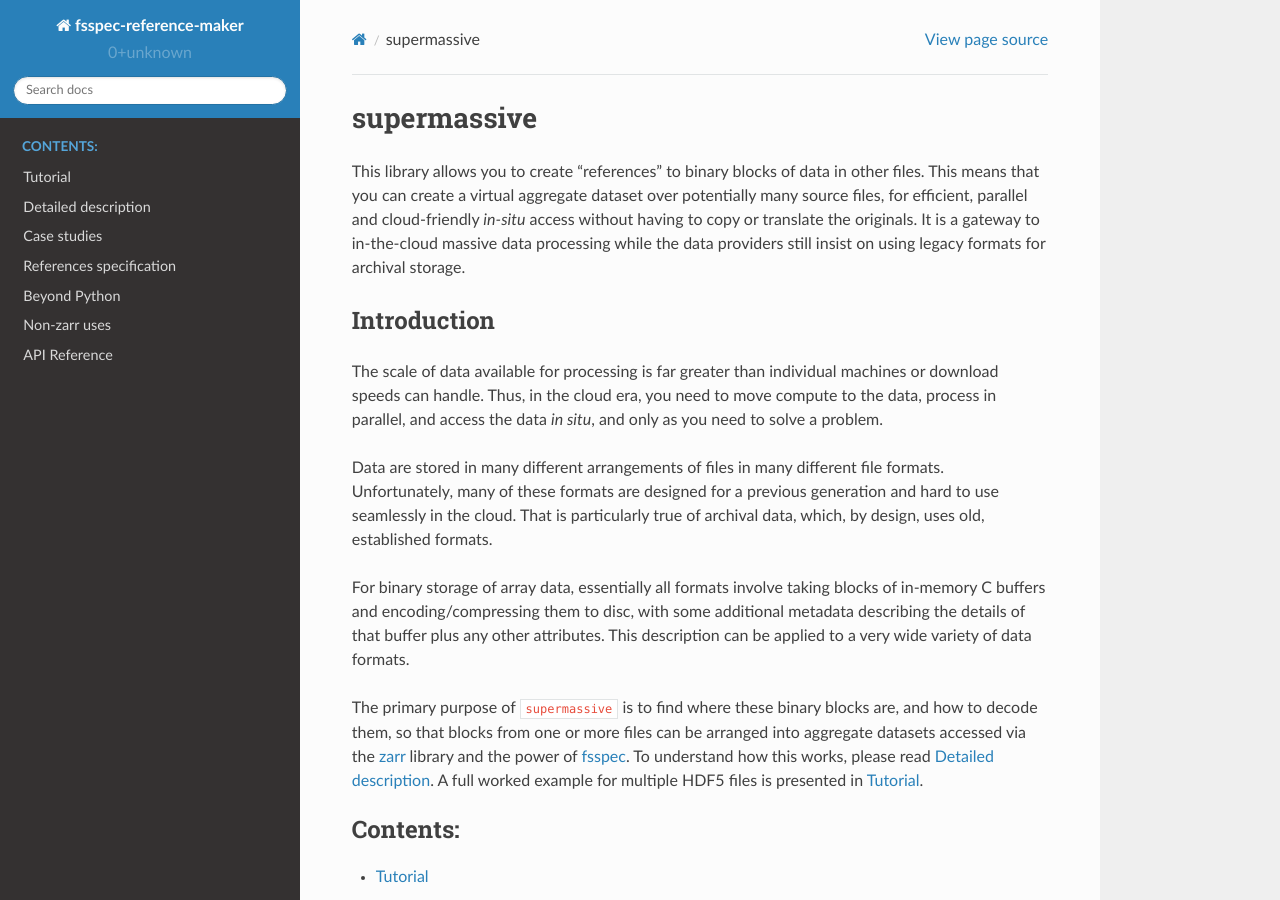
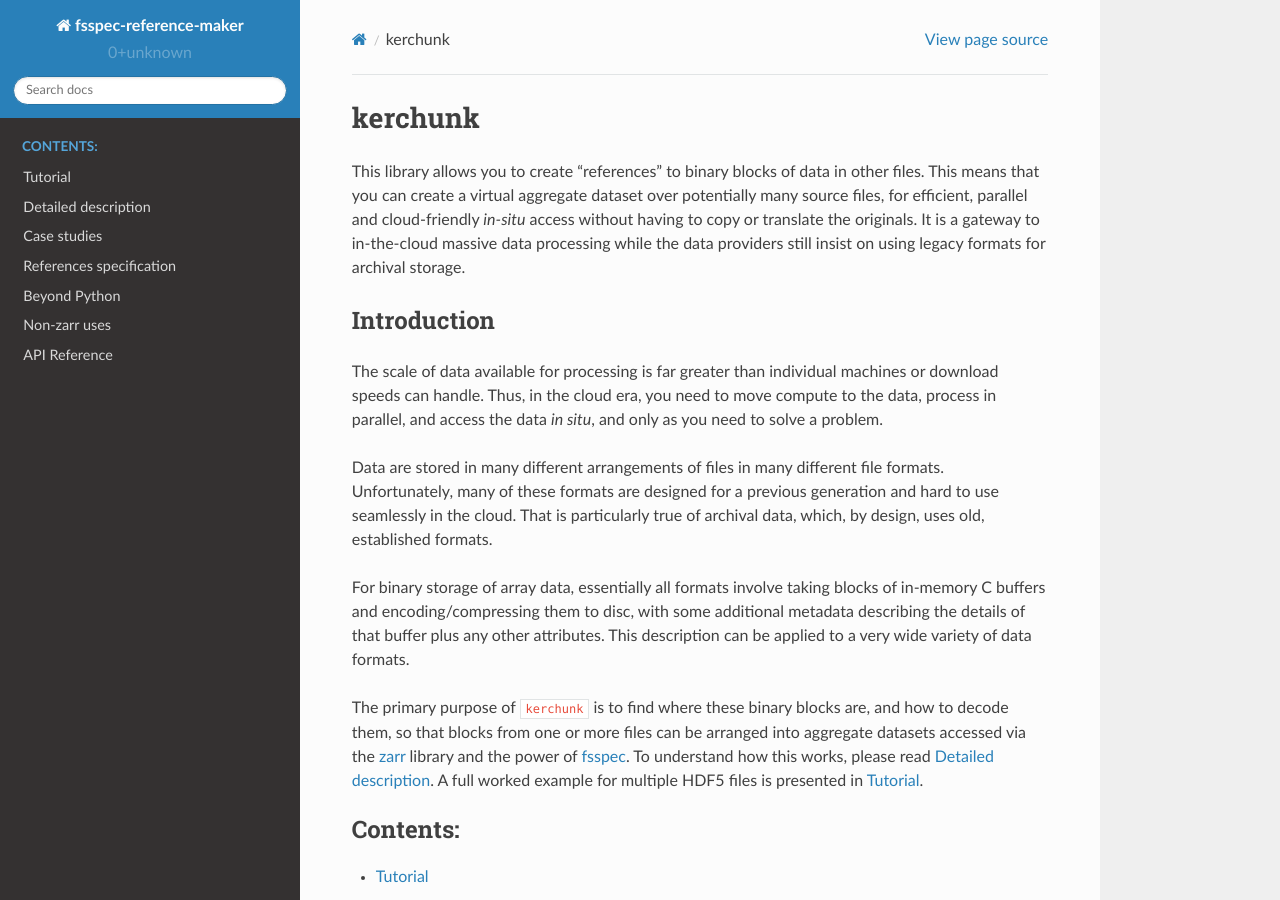
Before and after one commit to fsspec/kerchunk, a Sphinx documentation site: the page built from docs/source/index.rst, in a window 1280 px wide and 900 px high. Built offline with Sphinx 7.4.7 and the Read the Docs theme 2.0.0, drawn with Linux system fonts in a browser that asks for light colours.

Commit message:
kerchunk

```diff
--- a/docs/source/cases.rst
+++ b/docs/source/cases.rst
@@ -4,3 +4,5 @@
 Here we list completed datasets, with the reproducible code that made them, link to the
 created references and possibly notebook/benchmark examples. This page is a work in progress.
 All datasets available here will also be listed in the repo Intake catalogue.
+
+[TBD]
--- a/docs/source/detail.rst
+++ b/docs/source/detail.rst
@@ -22,7 +22,7 @@
    requests, and only pay the overhead cost once (they all wait together), then a large speedup
    is possible.
 
-   ``supermassive`` with ``dask`` and ``zarr`` allows to make use of both these techniques
+   ``kerchunk`` with ``dask`` and ``zarr`` allows to make use of both these techniques
    simultaneously.
 
 Binary buffers
--- a/docs/source/index.rst
+++ b/docs/source/index.rst
@@ -1,5 +1,5 @@
 
-supermassive
+kerchunk
 ============
 
 This library allows you to create "references" to binary blocks of data in other files.
@@ -25,7 +25,7 @@
 the details of that buffer plus any other attributes. This description can be applied to a
 very wide variety of data formats.
 
-The primary purpose of ``supermassive`` is to find where these binary blocks are, and how to decode them,
+The primary purpose of ``kerchunk`` is to find where these binary blocks are, and how to decode them,
 so that blocks from one or more files can be arranged into aggregate datasets accessed via the
 `zarr`_ library and the power of `fsspec`_. To understand how this works, please read
 :doc:`detail`. A full worked example for multiple HDF5 files is presented in :doc:`test_example`.
```
